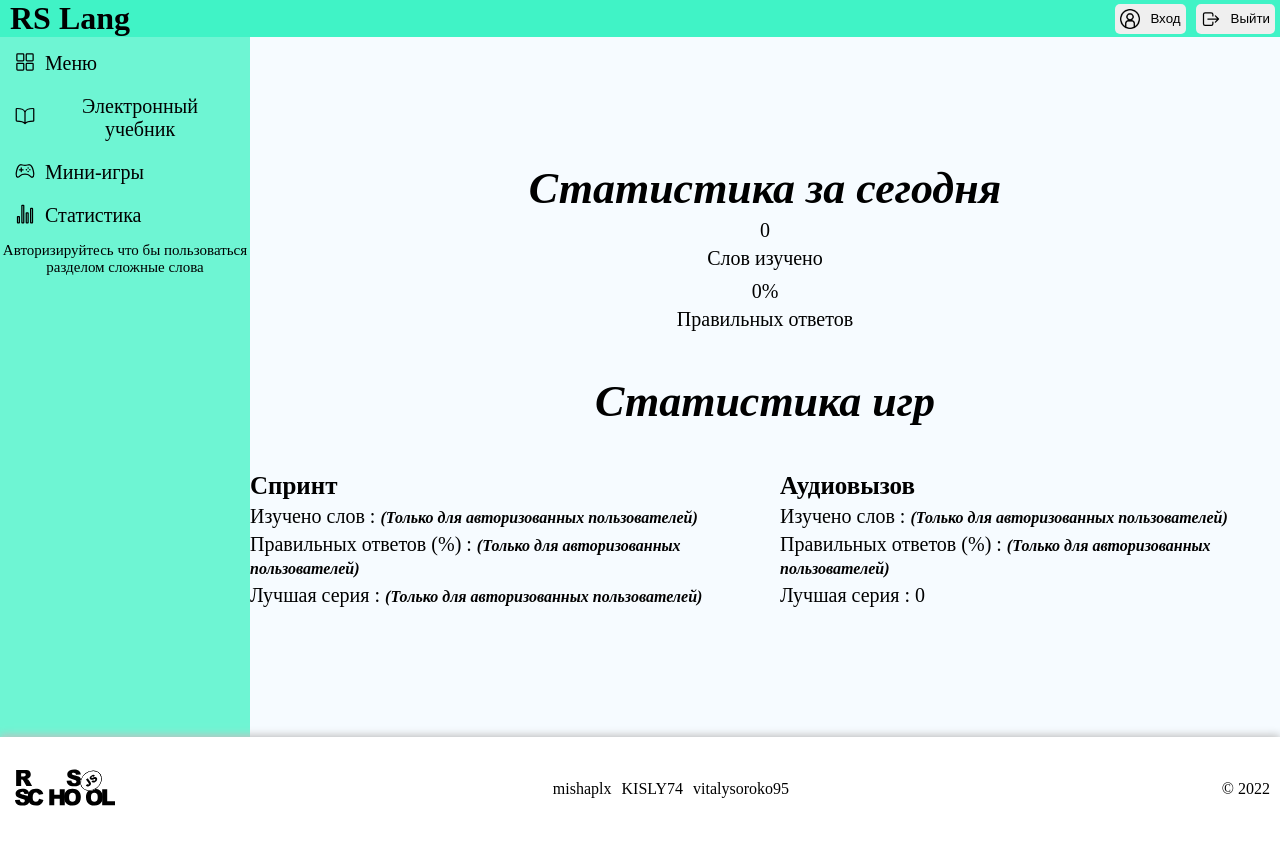
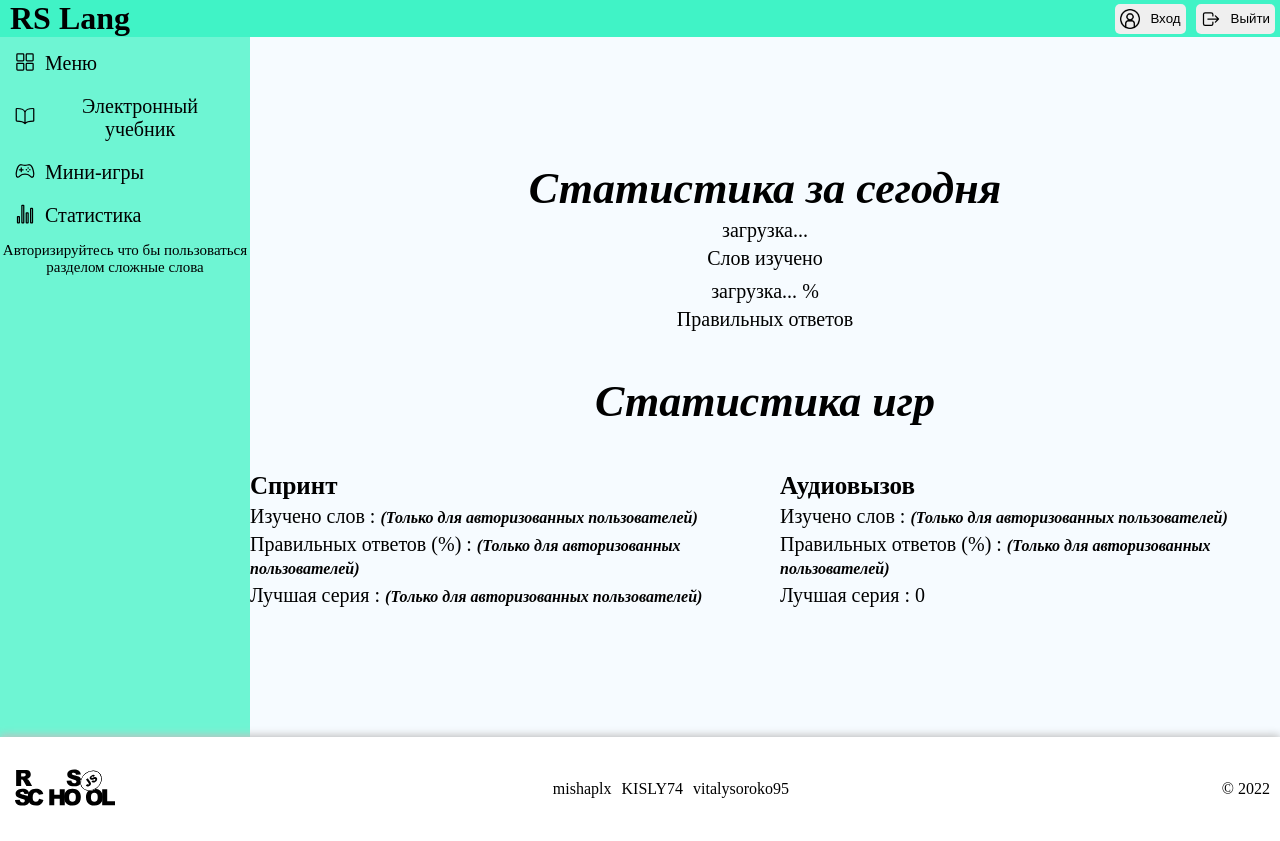
Before and after one commit to mishaplx/RS-Lang-App, a React (Create React App) app: page /RS-Lang-App/statistics in a window 1280 px wide. Built offline with nearby package versions, Linux system fonts and the light colour scheme; no server answers; a web font is replaced by a local one.

Commit message:
fix: fix statistics page

```diff
--- a/src/component/Statistics/Statistics.js
+++ b/src/component/Statistics/Statistics.js
@@ -35,6 +35,10 @@ function Statistics(props) {
     const res = await response.json()
     localStorage.setItem('learnedWords', res.learnedWords)
     localStorage.setItem('correctPercent', res.optional["correctPercent"])
+
+    localStorage.setItem('sprintLearnedWords',  res.optional["sprintLearnedWords"])
+    localStorage.setItem('sprintCorrectPercent', res.optional["sprintCorrectPercent"])
+    localStorage.setItem('sprintBestSeries', res.optional["sprintBestSeries"])
     setLoading(false)
   }
   useEffect(() => {
@@ -46,11 +50,11 @@ function Statistics(props) {
         <div className="total-statistics">
         <h2 className='today-statistic__title'> Статистика за сегодня</h2>
           <div className="words-learned">
-            <p className="words-learned-count">0</p>
+            <p className="words-learned-count">{loading ? 'загрузка...' : (Number(localStorage.getItem('learnedWords')))}</p>
             <p className="words-learned-title">Слов изучено</p>
           </div>
           <div className="right-answers">
-            <p className="right-answers-count">0%</p>
+            <p className="right-answers-count"> {loading ? 'загрузка...' : (Number(localStorage.getItem('correctPercent')) + (Number(localStorage.getItem('sprintCorrectPercent'))))/2 } % </p>
             <p className="right-answers-title">Правильных ответов</p>
           </div>
         </div>
@@ -61,9 +65,11 @@ function Statistics(props) {
           <div  className="games-statistics__container">
             <div className="sprint-statisic">
               <h3>Спринт</h3>
-              <p>Изучено слов : {localStorage.getItem('token') ? (loading ? 'загрузка...' : {sprintLearnedWords}) : <span id="only-auth">(Только для авторизованных пользователей)</span>}</p>
-              <p>Правильных ответов (%) : {localStorage.getItem('token') ? (loading ? 'загрузка...' : {rightAnswers}) : <span id="only-auth">(Только для авторизованных пользователей)</span>}</p>
-              <p>Лучшая серия : {localStorage.getItem('token') ? (loading ? 'загрузка...' : {bestSeries}) : <span id="only-auth">(Только для авторизованных пользователей)</span>}</p>
+              <p>Изучено слов : {localStorage.getItem('token') ? (loading ? 'загрузка...' : localStorage.getItem('sprintLearnedWords')) : <span id="only-auth">(Только для авторизованных пользователей)</span>}</p>
+              <p>Правильных ответов (%) : {localStorage.getItem('token') ? (loading ? 'загрузка...' : localStorage.getItem('sprintCorrectPercent')) : <span id="only-auth">(Только для авторизованных пользователей)</span>}</p>
+              <p>Лучшая серия : {localStorage.getItem('token') ? (loading ? 'загрузка...' : localStorage.getItem('sprintBestSeries')) : <span id="only-auth">(Только для авторизованных пользователей)</span>}</p>
+
+
             </div>
 
             <div className="audio-call-statisic">
```
